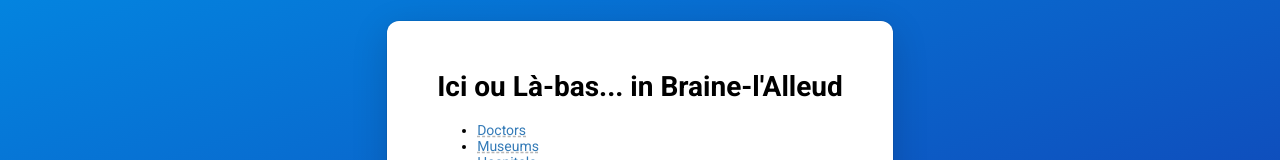
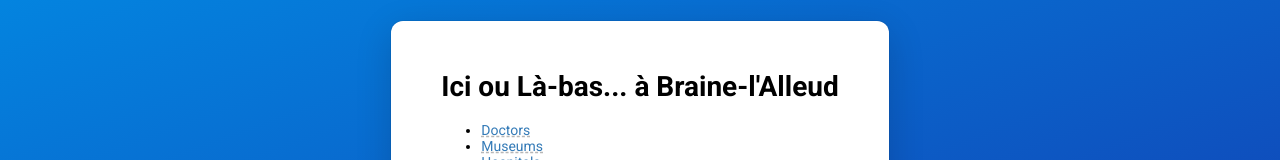
Before and after one commit to eMerzh/labas, a Next.js app: page / in a window 1280 px wide. Shown: the part 179-339 px from the top of the page. Built offline with nearby package versions, Linux system fonts and the light colour scheme.

Commit message:
fix(deps): update deploy actions

```diff
--- a/next.config.js
+++ b/next.config.js
@@ -1,7 +1,7 @@
 /** @type {import('next').NextConfig} */
 const nextConfig = {
   reactStrictMode: true,
-  assetPrefix: ".",
+  basePath: process.env.NODE_ENV === "production" ? "/labas" : "",
 };
 
 module.exports = nextConfig;
--- a/pages/index.tsx
+++ b/pages/index.tsx
@@ -17,7 +17,7 @@ const Home: NextPage = () => {
         <div>
           <h1>
             Ici ou Là-bas...
-            in Braine-l&apos;Alleud
+            à Braine-l&apos;Alleud
           </h1>
           <ul>
             {AllLists.map(listItem => {
```
